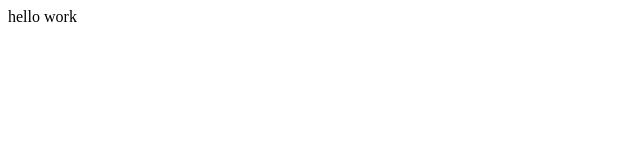
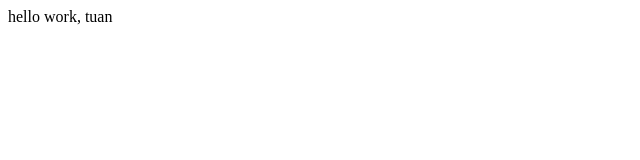
Before and after one commit to tai105/gitgit, a plain HTML site: page index.html in a window 1280 px wide. Shown: the full height of the page, 0-640 px from the left. Drawn offline with Linux system fonts and the light colour scheme.

Commit message:
Update index.html

```diff
--- a/index.html
+++ b/index.html
@@ -7,6 +7,6 @@
     <title>Document</title>
 </head>
 <body>
-    hello work
+    hello work, tuan
 </body>
 </html>
```
